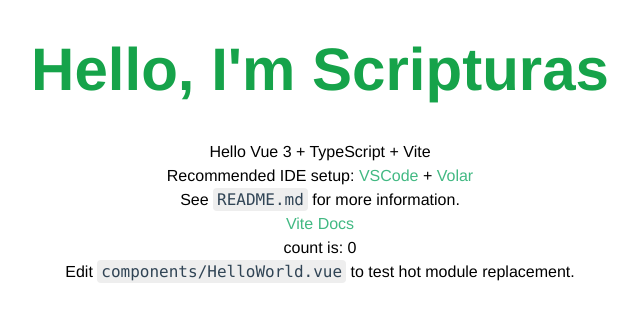
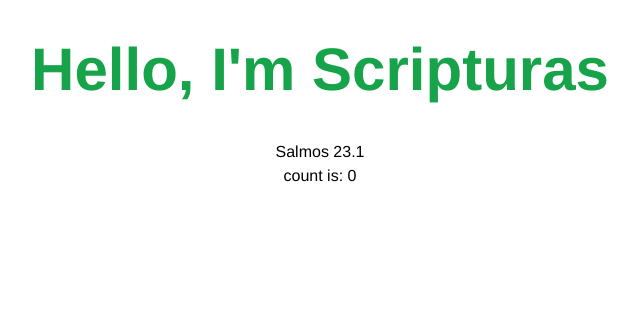
Before and after one commit to doguskysilva/pope-is-pop, a Vue app: page / in a window 1280 px wide. Shown: the top 322 px of the page, without its empty margins (320-960 px from the left). Built offline with nearby package versions, Linux system fonts and the light colour scheme.

Commit message:
feat: adjusts to clear project

```diff
--- a/src/components/HelloWorld.vue
+++ b/src/components/HelloWorld.vue
@@ -1,6 +1,5 @@
 <script setup lang="ts">
 import { ref } from "vue";
-import { useStore } from "../store";
 
 defineProps<{ msg: string }>();
 
@@ -10,42 +9,7 @@ const count = ref(0);
 <template>
   <h1>{{ msg }}</h1>
 
-  <p>
-    Recommended IDE setup:
-    <a href="https://code.visualstudio.com/" target="_blank">VSCode</a>
-    +
-    <a href="https://github.com/johnsoncodehk/volar" target="_blank">Volar</a>
-  </p>
-
-  <p>See <code>README.md</code> for more information.</p>
-
-  <p>
-    <a href="https://vitejs.dev/guide/features.html" target="_blank">
-      Vite Docs
-    </a>
-  </p>
-
   <button type="button" @click="count++">count is: {{ count }}</button>
-  <p>
-    Edit
-    <code>components/HelloWorld.vue</code> to test hot module replacement.
-  </p>
 </template>
 
-<style scoped>
-a {
-  color: #42b983;
-}
-
-label {
-  margin: 0 0.5em;
-  font-weight: bold;
-}
-
-code {
-  background-color: #eee;
-  padding: 2px 4px;
-  border-radius: 4px;
-  color: #304455;
-}
-</style>
+<style scoped></style>
--- a/src/pages/About.vue
+++ b/src/pages/About.vue
@@ -1,5 +1,5 @@
 <script setup lang="ts">
-import { useStore } from "../store";
+import { useStore } from "@/store";
 
 const store = useStore();
 </script>
--- a/src/pages/Home.vue
+++ b/src/pages/Home.vue
@@ -7,6 +7,6 @@ import HelloWorld from "@/components/HelloWorld.vue";
     Hello, I'm Scripturas
   </h1>
   <div class="text-center">
-    <HelloWorld msg="Hello Vue 3 + TypeScript + Vite" />
+    <HelloWorld msg="Salmos 23.1" />
   </div>
 </template>
```
